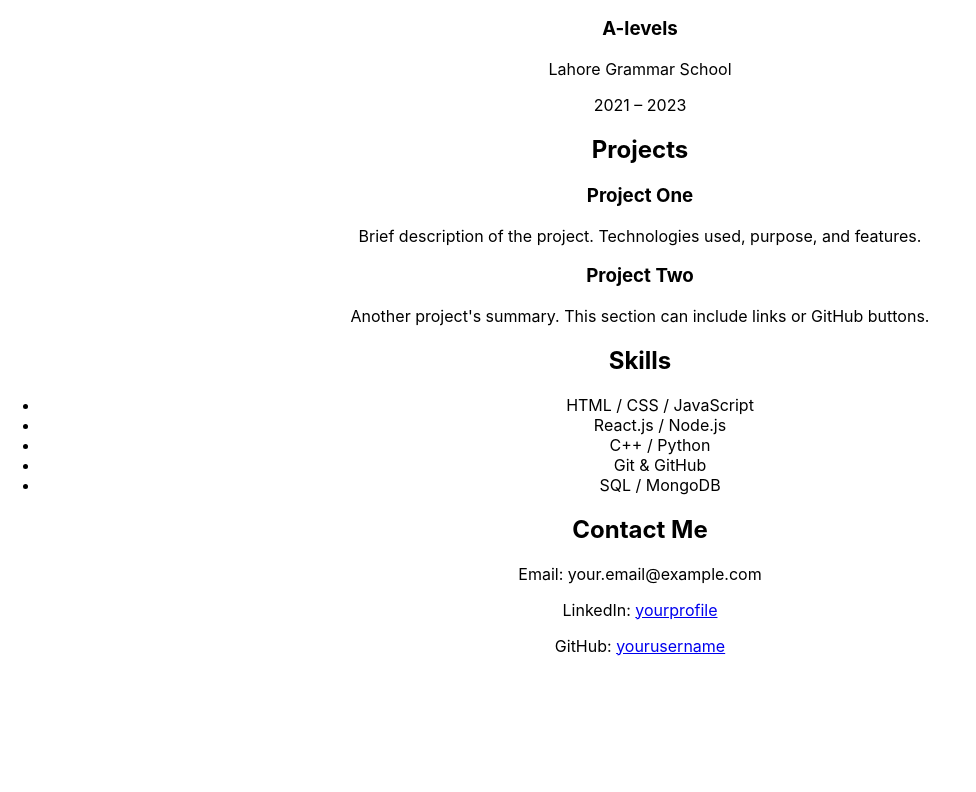
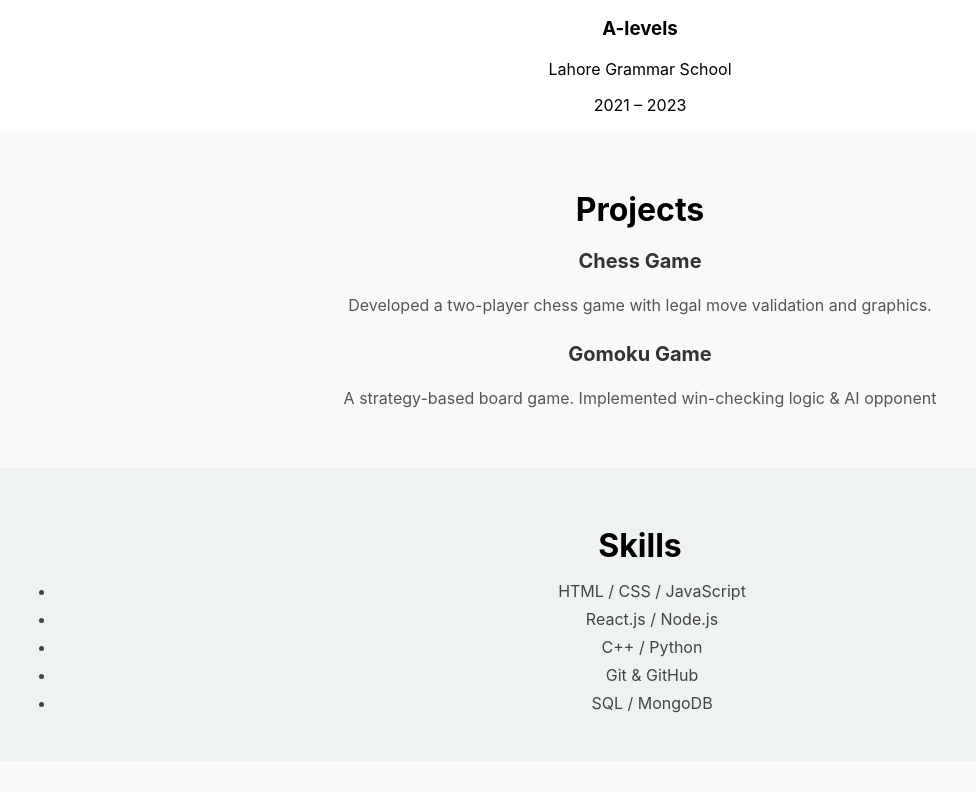
Before and after one commit to laibaaa21/React-Portfolio-2025, a React (Create React App) app: page / in a window 1280 px wide. Shown: the part 968-1760 px from the top of the page, without its empty margins (0-976 px from the left). Before the commit the page ends 1640 px from the top, so only its background shows below. Built offline with nearby package versions, Linux system fonts and the light colour scheme.

Commit message:
Add css sheets for each section

```diff
--- /dev/null
+++ b/src/components/Contact/Contact.css
@@ -0,0 +1,23 @@
+#contact {
+    padding: 2rem;
+    background-color: #fafafa;
+  }
+
+  #contact h2 {
+    font-size: 2rem;
+    margin-bottom: 1rem;
+  }
+
+  #contact p {
+    margin-bottom: 0.5rem;
+    color: #333;
+  }
+
+  #contact a {
+    color: #0077cc;
+    text-decoration: none;
+  }
+
+  #contact a:hover {
+    text-decoration: underline;
+  }
--- /dev/null
+++ b/src/components/Projects/Projects.css
@@ -0,0 +1,23 @@
+#projects {
+    padding: 2rem;
+    background-color: #f9f9f9;
+  }
+
+  #projects h2 {
+    font-size: 2rem;
+    margin-bottom: 1rem;
+  }
+
+  #projects div {
+    margin-bottom: 1.5rem;
+  }
+
+  #projects h3 {
+    font-size: 1.25rem;
+    color: #333;
+  }
+
+  #projects p {
+    color: #555;
+    line-height: 1.6;
+  }
--- a/src/components/Projects/Projects.jsx
+++ b/src/components/Projects/Projects.jsx
@@ -1,16 +1,17 @@
 import React from 'react';
+import './Projects.css';
 
 const Projects = () => {
   return (
     <section id="projects">
       <h2>Projects</h2>
       <div>
-        <h3>Project One</h3>
-        <p>Brief description of the project. Technologies used, purpose, and features.</p>
+        <h3>Chess Game</h3>
+        <p>Developed a two-player chess game with legal move validation and graphics.</p>
       </div>
       <div>
-        <h3>Project Two</h3>
-        <p>Another project's summary. This section can include links or GitHub buttons.</p>
+        <h3>Gomoku Game</h3>
+        <p>A strategy-based board game. Implemented win-checking logic & AI opponent</p>
       </div>
     </section>
   );
--- /dev/null
+++ b/src/components/Skills/Skills.css
@@ -0,0 +1,19 @@
+#skills {
+    padding: 2rem;
+    background-color: #eef2f3;
+  }
+
+  #skills h2 {
+    font-size: 2rem;
+    margin-bottom: 1rem;
+  }
+
+  #skills ul {
+    list-style-type: disc;
+    padding-left: 1.5rem;
+  }
+
+  #skills li {
+    margin-bottom: 0.5rem;
+    color: #444;
+  }
--- a/src/components/Skills/Skills.jsx
+++ b/src/components/Skills/Skills.jsx
@@ -1,4 +1,5 @@
 import React from 'react';
+import './Skills.css';
 
 const Skills = () => {
   return (
```
Also changed, not shown: src/components/Contact/Contact.jsx (+7 -2 lines).
